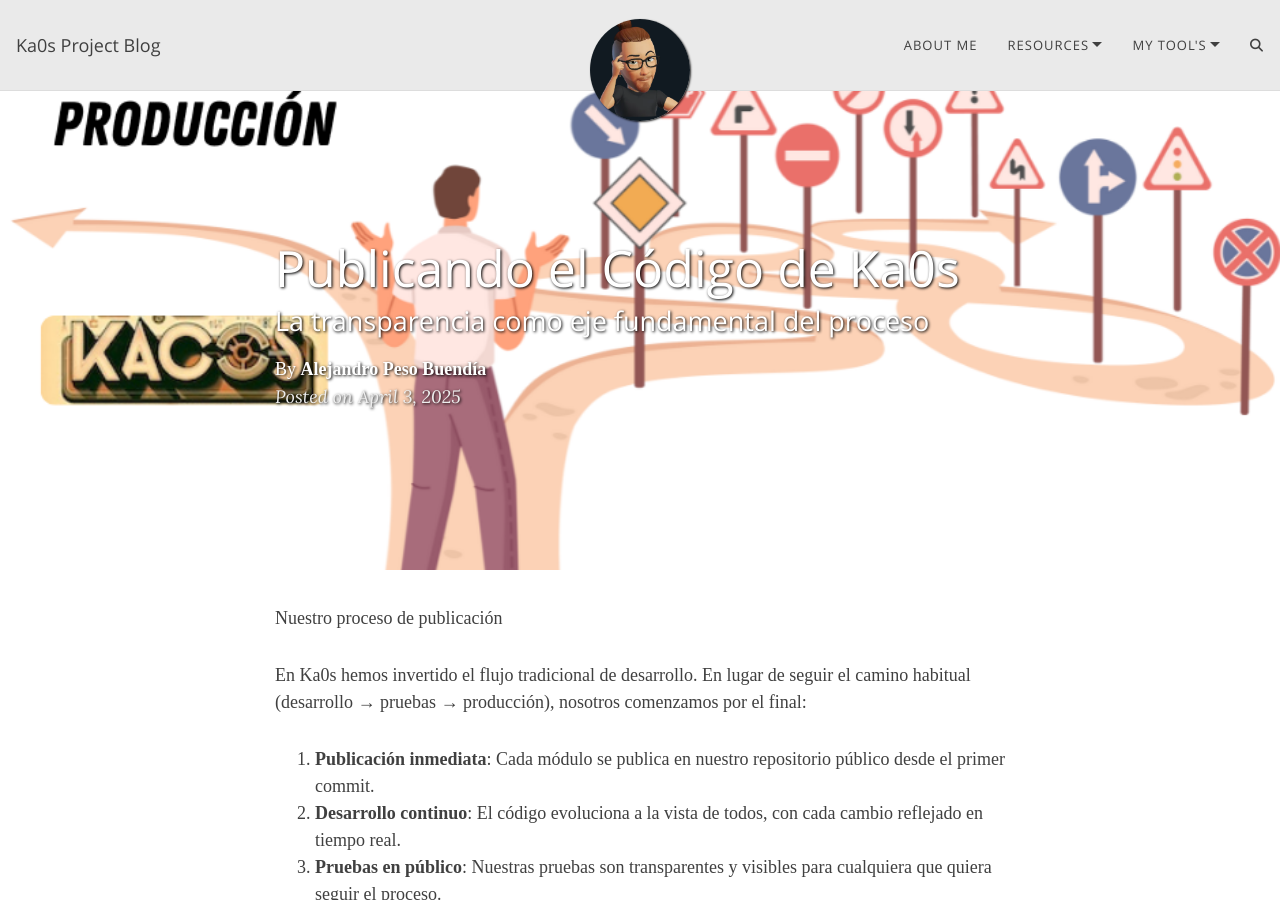
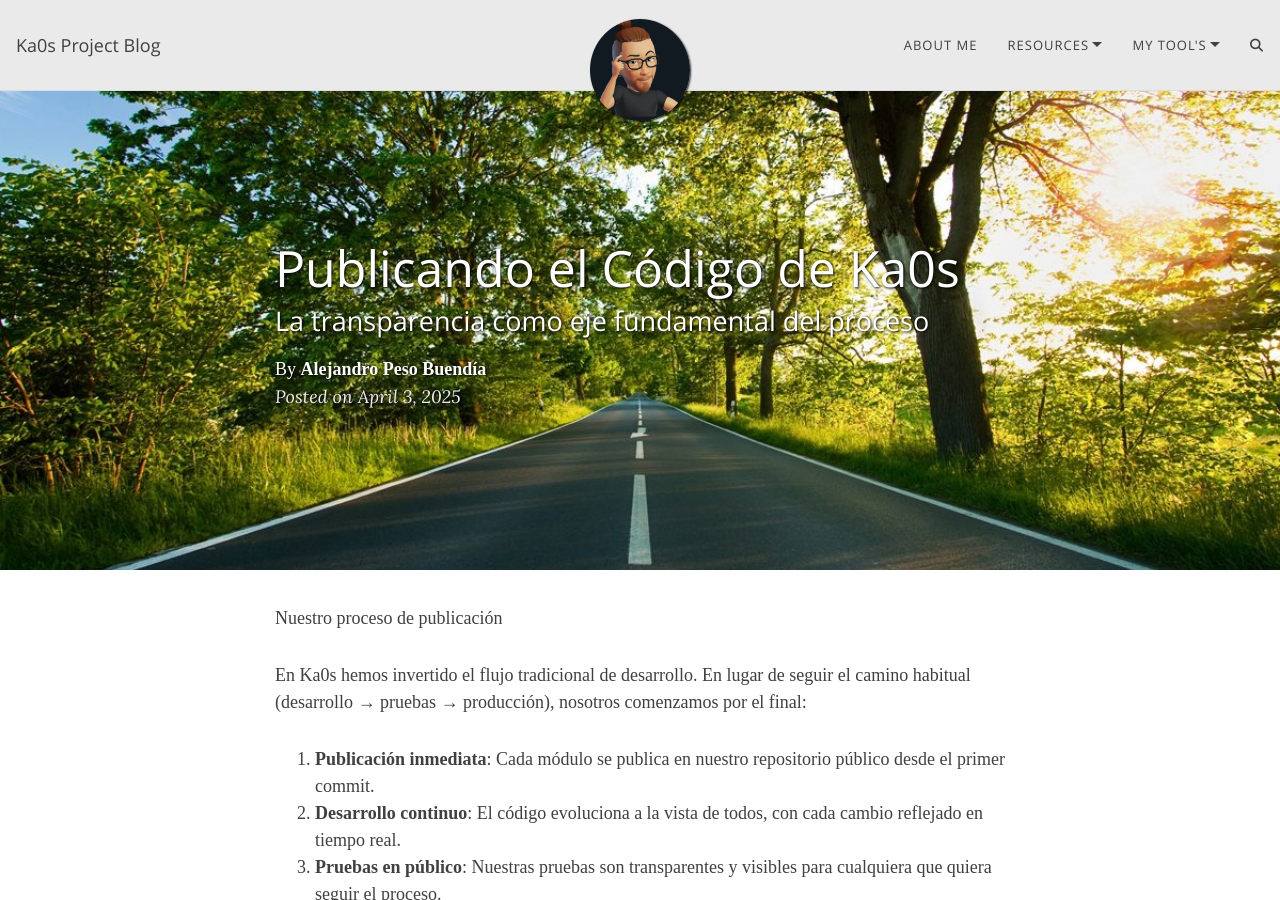
Before and after one commit to Ka0s-Klaus/ka0s.github.io, a Jekyll site: the page built from _posts/2025-04-03-como-publicamos-Ka0s.md, in a window 1280 px wide and 900 px high. Built offline with Jekyll 4.4.1, drawn with Linux system fonts in a browser that asks for light colours; comment, search, counter and statistics services are not loaded.

Commit message:
Update 2025-04-03-como-publicamos-Ka0s.md

```diff
--- a/_posts/2025-04-03-como-publicamos-Ka0s.md
+++ b/_posts/2025-04-03-como-publicamos-Ka0s.md
@@ -2,7 +2,7 @@
 layout: post
 title: Publicando el Código de Ka0s
 subtitle: La transparencia como eje fundamental del proceso
-cover-img: /assets/img/atajo.png
+cover-img: /assets/img/path.jpg
 thumbnail-img: /assets/img/open_code.png
 share-img: /assets/img/path.jpg
 tags: [dashboard, architecture]
```
